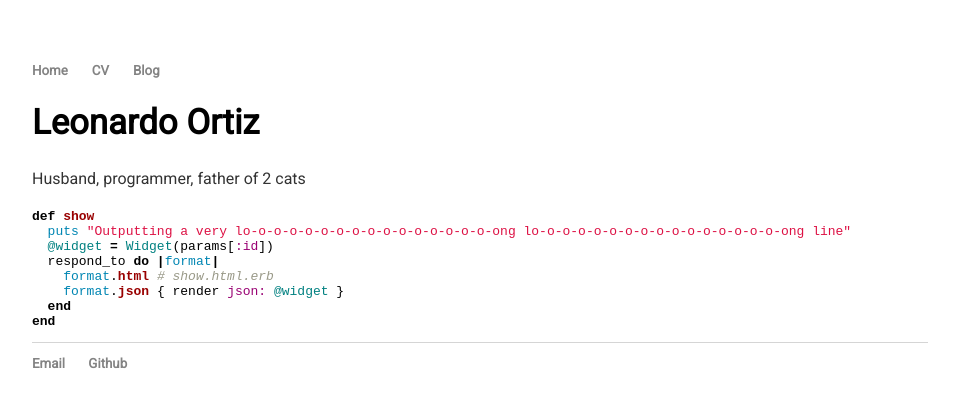
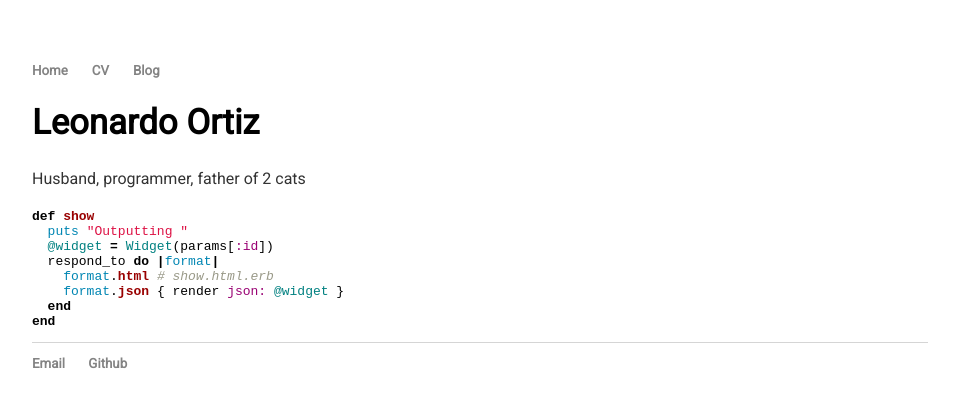
Before and after one commit to leohackerman/leohackerman.github.io, a Jekyll site: the page built from index.md, in a window 1280 px wide. Shown: the top 408 px of the page, without its empty margins (160-1119 px from the left). Built offline with Jekyll 4.4.1, drawn with Linux system fonts in a browser that asks for light colours.

Commit message:
Update index.md

````diff
--- a/index.md
+++ b/index.md
@@ -10,7 +10,7 @@ title: Leonardo Ortiz
 
 ```ruby
 def show
-  puts "Outputting a very lo-o-o-o-o-o-o-o-o-o-o-o-o-o-o-o-ong lo-o-o-o-o-o-o-o-o-o-o-o-o-o-o-o-ong line"
+  puts "Outputting "
   @widget = Widget(params[:id])
   respond_to do |format|
     format.html # show.html.erb
````
